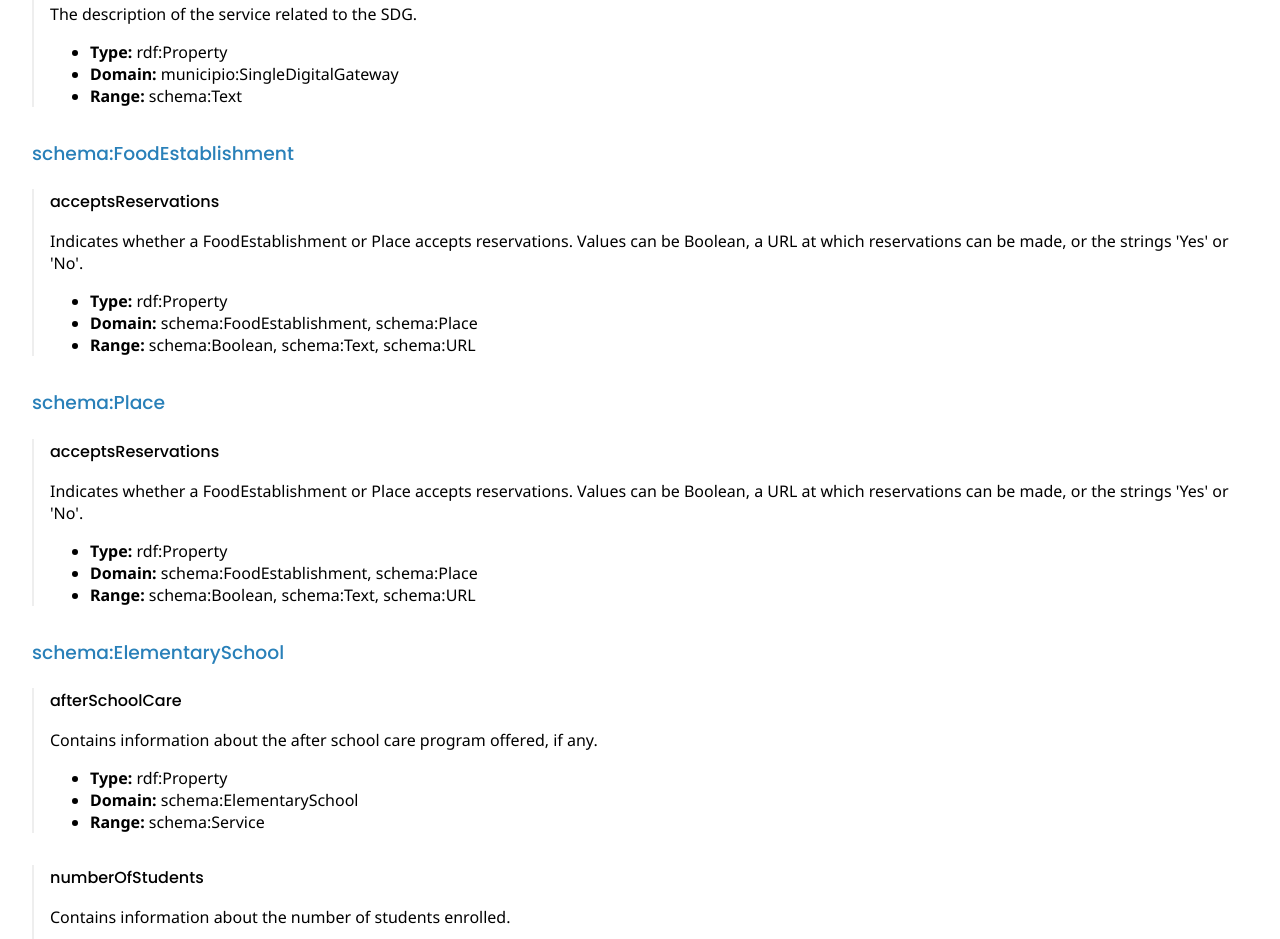
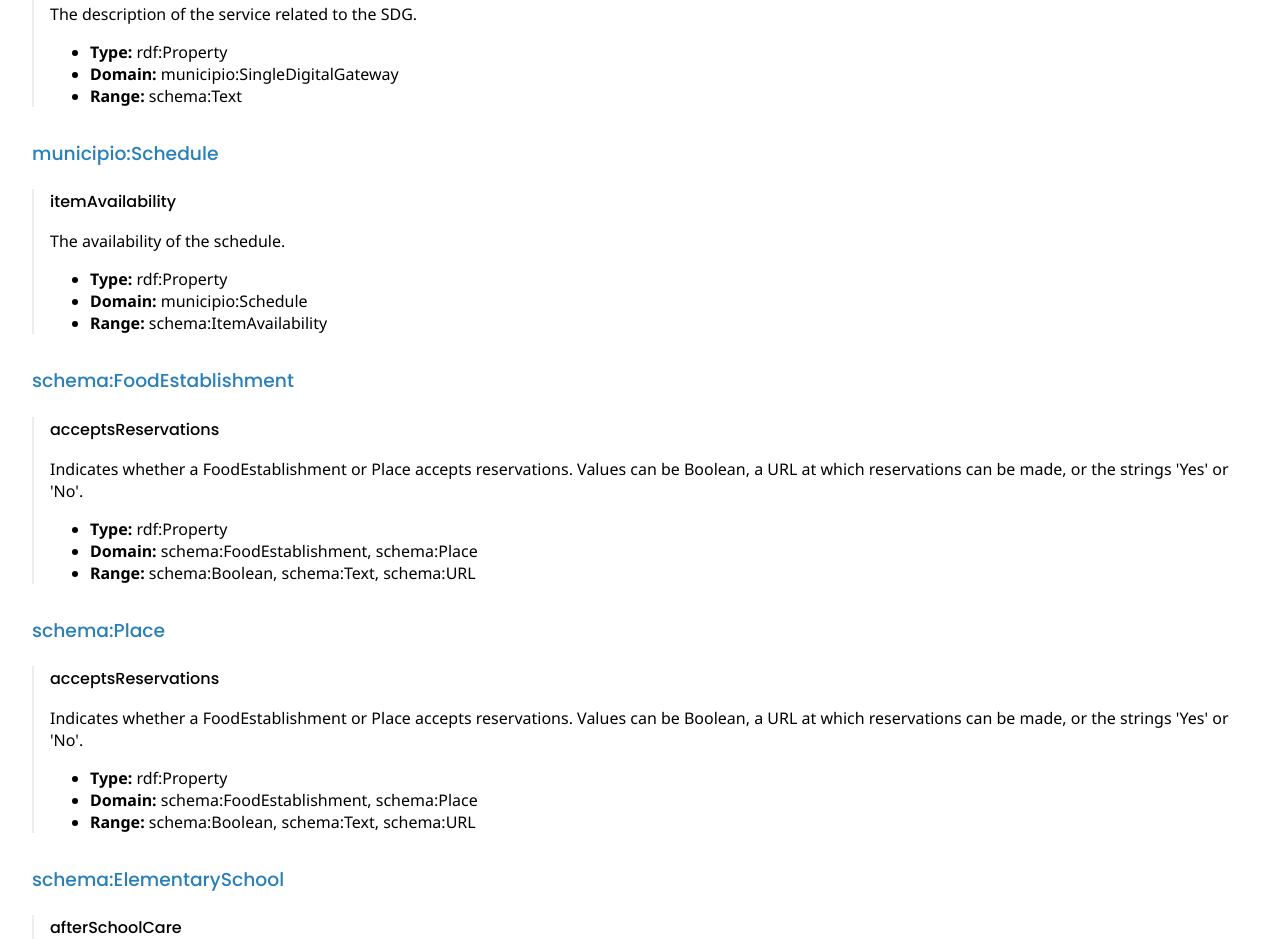
Before and after one commit to helsingborg-stad/schema, a plain HTML site: page index.html in a window 1280 px wide. Shown: the part 1312-2251 px from the top of the page. Drawn offline with Linux system fonts and the light colour scheme.

Commit message:
feat: add property itemAvailability to Schedule

```diff
--- a/index.html
+++ b/index.html
@@ -80,7 +80,7 @@
     </ul>
   </div>
 <div class="class">
-    <h3 id="municipio:SDG">SingleDigitalGateway</h3>
+    <h3 id="municipio:SingleDigitalGateway">SingleDigitalGateway</h3>
     <p>Single Digital Gateway (SDG)</p>
     <ul>
       <li><b>Type:</b> rdfs:Class</li>
@@ -125,6 +125,20 @@
       <li><b>Type:</b> rdf:Property</li>
       <li><b>Domain:</b> municipio:SingleDigitalGateway</li>
       <li><b>Range:</b> schema:Text</li>
+    </ul>
+  </div>
+    </div>
+
+
+    <div class="domain-group">
+      <h3>municipio:Schedule</h3>
+      <div class="property">
+    <h4 id="municipio:schedule.itemAvailability">itemAvailability</h4>
+    <p>The availability of the schedule.</p>
+    <ul>
+      <li><b>Type:</b> rdf:Property</li>
+      <li><b>Domain:</b> municipio:Schedule</li>
+      <li><b>Range:</b> schema:ItemAvailability</li>
     </ul>
   </div>
     </div>
```
Also changed, not shown: 2 other files.
